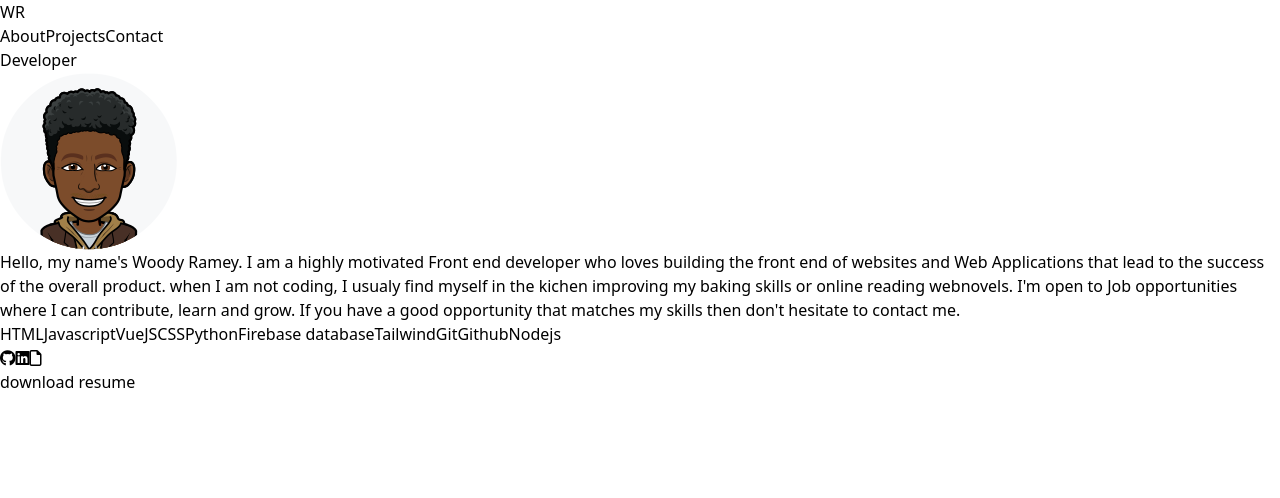
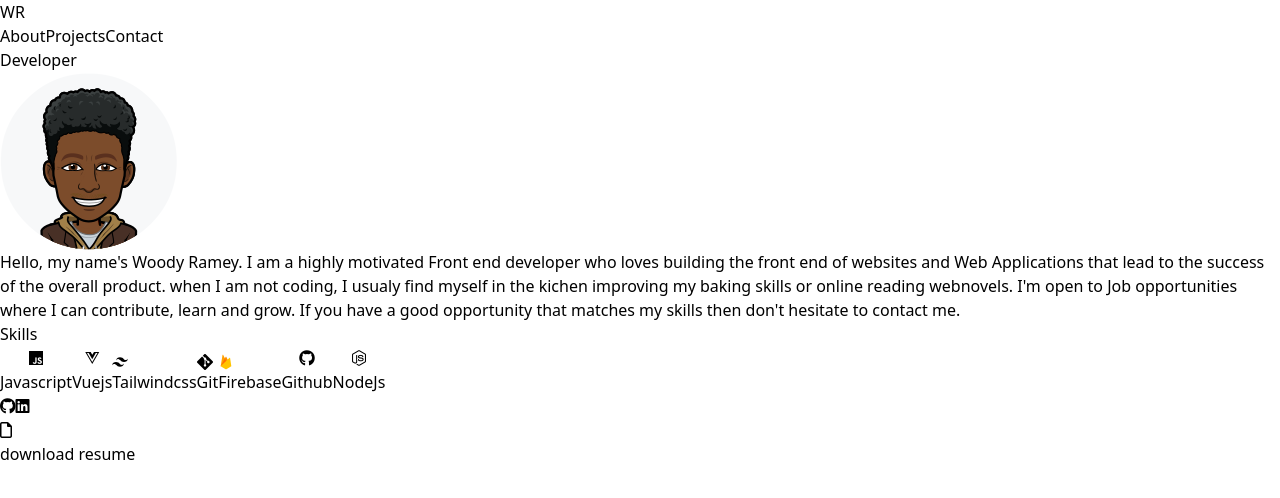
Before and after one commit to woodyrr/My-Portfolio, a Vue app: page / in a window 1280 px wide. Shown: the top 498 px of the page. Built offline with nearby package versions, Linux system fonts and the light colour scheme.

Commit message:
Add files via upload

```diff
--- a/src/App.vue
+++ b/src/App.vue
@@ -30,22 +30,6 @@ const toggleBackgroundColor = (index) => {
 let project = ref(false)
 let about = ref(true)
 let contact = ref(false)
-// const proj = () =>{
-//   contact = true
-//   about = false
-//   contact = false
-//   console.log("hey")
-// }
-// let abo = function(){
-//   project = false
-//   contact = false
-
-// }
-// const conta = function(){
-//   project = false
-//   about = false
-// }
-
 
 </script>
 
@@ -58,10 +42,6 @@ let contact = ref(false)
         <button class="px-3 py-1 rounded-xl duration-500 hover:text-gray-400 " :style="{ backgroundColor: buttons[1].backgroundColor}" @click="toggleBackgroundColor(1), project = true, about = false, contact = false">Projects</button>
         <button class="px-3 py-1 rounded-xl duration-500 hover:text-gray-400 " :style="{ backgroundColor: buttons[2].backgroundColor}" @click="toggleBackgroundColor(2), contact = true, project = false, about = false">Contact</button>
       </header>
-      <!-- <button id="light/dark" class="flex gap-2 bg-gray-300 px-4 py-2 rounded-xl">
-          <i class="fa-solid fa-moon"></i>
-          <i class="fa-regular fa-sun"></i>
-      </button> -->
       <h2 class="text-[17px]">Developer</h2>
     </div>
     <section v-if="project" class="flex flex-col gap-16">
@@ -70,7 +50,7 @@ let contact = ref(false)
     <section v-else-if="contact" class="">
       <contacts/>
     </section>
-    <section v-else-if="about" class="grid grid-cols-1 sm:grid-cols-2 xl:grid-cols-4 gap-3 px-[4%] sm:px-[12%] w-full">
+    <section v-else-if="about" class="grid grid-cols-2 sm:grid-cols-2 xl:grid-cols-4 gap-2 sm:gap-3 px-[4%] sm:px-[12%] w-full">
       <abouts />
     </section>
 
@@ -79,7 +59,6 @@ let contact = ref(false)
 
   </section>
 
-  <!-- <RouterView /> -->
 </template>
 <style>
 /* img{
--- a/src/components/About.vue
+++ b/src/components/About.vue
@@ -1,6 +1,7 @@
 <template>
-    <div class="sm:col-span-2 bg-green-100 border flex flex-col gap-3 py-2 px-3 justify-center items-start rounded-3xl">
+    <div class="col-span-2 bg-green-100 border flex flex-col gap-3 py-2 px-3 justify-center items-start rounded-3xl">
         <img src="../assets/woodys-bitmoji.png" alt="" srcset="" class=" rounded-lg  max-w[800px] h-[96px] 2xl:h-[132px]" >
+        <!-- <img src="../images/profile pic.jpeg" alt="" srcset="" class=" rounded-full  max-w-[800px] h-[96px] 2xl:h-[132px]" > -->
         <h1 class="font-semibold">
             Hello, my name's Woody Ramey.
             I am a highly motivated Front end developer who loves building the front end of websites and Web Applications that lead to the success of the overall product.
@@ -9,33 +10,61 @@
 
         </h1>
     </div>
-    <div class=" bg-white flex items-center justify-center rounded-2xl">
-        <div class="grid grid-cols-2 lg:grid-cols-3 gap-2 py-3 xl:py-0">
-            <button class=" p-2 duration-200 font-semibold hover:bg-gray-200 border rounded-lg ">HTML</button>
-            <button class=" p-2 duration-200 font-semibold hover:bg-yellow-200 border rounded-lg">Javascript</button>
-            <button class=" p-2 duration-200 font-semibold hover:bg-green-200 border rounded-lg">VueJS</button>
-            <button class=" p-2 duration-200 font-semibold hover:bg-blue-600 border rounded-lg">CSS</button>
-            <button class=" p-2 duration-200 font-semibold hover:bg-blue-200 border rounded-lg">Python</button>
-            <button class=" p-2 duration-200 font-semibold hover:bg-yellow-200 border rounded-lg col-span-2">Firebase database</button>
-            <button class=" p-2 duration-200 font-semibold hover:bg-blue-200 border rounded-lg">Tailwind</button>
-            <button class=" p-2 duration-200 font-semibold hover:bg-green-200 border rounded-lg">Git</button>
-            <button class=" p-2 duration-200 font-semibold hover:bg-black border rounded-lg hover:text-white">Github</button>
-            <button class=" p-2 duration-200 font-semibold hover:bg-yellow-200 border rounded-lg">Nodejs</button>
+    <div class=" bg-white flex flex-col gap-3 items-center justify-center rounded-2xl xl:col-span-2 py-3">
+        <div class="text-xl font-semibold">Skills</div>
+        <div class="grid grid-cols-2 lg:grid-cols-3 xl:grid-cols-4 gap-1 sm:gap-2 xl:gap-3 xl:py-0">
+
+
+            <button class=" p-2 duration-200 font-semibold hover:bg-yellow-200 border rounded-lg">
+                <i class="fa-brands fa-js text-3xl xl:text-4xl "></i>
+                <div class="text-sm xl:text-base font-semibold">Javascript</div>
+            </button>
+            <button class=" p-2 duration-200 font-semibold hover:bg-green-200 border rounded-lg flex flex-col items-center">
+                <i class="fa-brands fa-vuejs  text-3xl xl:text-4xl"></i>
+                <div class="text-sm xl:text-base font-semibold">Vuejs</div>
+            </button>
+
+            <button class=" p-2 duration-200 font-semibold hover:bg-blue-200 border rounded-lg">
+                <svg stroke="currentColor" fill="currentColor" stroke-width="0" role="img" viewBox="0 0 24 24" class="w-8 h-8 xl:w-10 xl:h-10 mx-auto" height="1em" width="1em" xmlns="http://www.w3.org/2000/svg"><path d="M12.001,4.8c-3.2,0-5.2,1.6-6,4.8c1.2-1.6,2.6-2.2,4.2-1.8c0.913,0.228,1.565,0.89,2.288,1.624 C13.666,10.618,15.027,12,18.001,12c3.2,0,5.2-1.6,6-4.8c-1.2,1.6-2.6,2.2-4.2,1.8c-0.913-0.228-1.565-0.89-2.288-1.624 C16.337,6.182,14.976,4.8,12.001,4.8z M6.001,12c-3.2,0-5.2,1.6-6,4.8c1.2-1.6,2.6-2.2,4.2-1.8c0.913,0.228,1.565,0.89,2.288,1.624 c1.177,1.194,2.538,2.576,5.512,2.576c3.2,0,5.2-1.6,6-4.8c-1.2,1.6-2.6,2.2-4.2,1.8c-0.913-0.228-1.565-0.89-2.288-1.624 C10.337,13.382,8.976,12,6.001,12z"></path></svg>
+                <div class="text-sm xl:text-base font-semibold">Tailwindcss</div>
+            </button>
+
+            <button class=" p-2 duration-200 font-semibold hover:bg-green-200 border rounded-lg">
+                <svg stroke="currentColor" fill="currentColor" stroke-width="0" role="img" viewBox="0 0 24 24" class="w-8 h-8 xl:w-10 xl:h-10 mx-auto" height="1em" width="1em" xmlns="http://www.w3.org/2000/svg"><path d="M23.546 10.93L13.067.452c-.604-.603-1.582-.603-2.188 0L8.708 2.627l2.76 2.76c.645-.215 1.379-.07 1.889.441.516.515.658 1.258.438 1.9l2.658 2.66c.645-.223 1.387-.078 1.9.435.721.72.721 1.884 0 2.604-.719.719-1.881.719-2.6 0-.539-.541-.674-1.337-.404-1.996L12.86 8.955v6.525c.176.086.342.203.488.348.713.721.713 1.883 0 2.6-.719.721-1.889.721-2.609 0-.719-.719-.719-1.879 0-2.598.182-.18.387-.316.605-.406V8.835c-.217-.091-.424-.222-.6-.401-.545-.545-.676-1.342-.396-2.009L7.636 3.7.45 10.881c-.6.605-.6 1.584 0 2.189l10.48 10.477c.604.604 1.582.604 2.186 0l10.43-10.43c.605-.603.605-1.582 0-2.187"></path></svg>
+                <div class="text-sm xl:text-base font-semibold">Git</div>
+            </button>
+
+            <button class=" p-2 duration-200 font-semibold hover:bg-yellow-200 border rounded-lg col-span-2">
+                <svg  xmlns="http://www.w3.org/2000/svg"  width="1em" height="1em" viewBox="0 0 48 48"class="w-8 h-8 xl:w-10 xl:h-10 mx-auto" >
+                    <path fill="#ff8f00" d="M8,37L23.234,8.436c0.321-0.602,1.189-0.591,1.494,0.02L30,19L8,37z"></path><path fill="#ffa000" d="M8,36.992l5.546-34.199c0.145-0.895,1.347-1.089,1.767-0.285L26,22.992L8,36.992z"></path><path fill="#ff6f00" d="M8.008 36.986L8.208 36.829 25.737 22.488 20.793 13.012z"></path><path fill="#ffc400" d="M8,37l26.666-25.713c0.559-0.539,1.492-0.221,1.606,0.547L40,37l-15,8.743 c-0.609,0.342-1.352,0.342-1.961,0L8,37z"></path>
+                </svg>
+                <div class="text-sm xl:text-base font-semibold">Firebase</div>
+            </button>
+
+
+            <button class=" p-2 duration-200 font-semibold hover:bg-black border rounded-lg hover:text-white">
+                <i class="fa-brands fa-github text-3xl xl:text-4xl"></i>
+                <div class="text-sm xl:text-base font-semibold">Github</div>
+            </button>
+            <button class=" p-2 duration-200 font-semibold hover:bg-yellow-200 border rounded-lg">
+                <i class="fa-brands fa-node-js text-3xl text-yellow-700 xl:text-4xl"></i>
+                <div class="text-sm xl:text-base font-semibold">NodeJs</div>
+            </button>
         </div>
     </div>
-    <a href="https://github.com/woodyrr" target="_blank" class=" bg-white flex items-center rounded-full sm:rounded-none justify-center sm:rounded-r-full sm:rounded-tr-full ">
-        <i class="fa-brands fa-github p-2  text-[50px] sm:text-[130px] lg:text-[170px] xl:text-[200px] duration-300 hover:text-purple-600 "></i>
-    </a>
-    <a href="https://www.linkedin.com/in/woody-ramey-b84152267/" target="_blank" class="bg-white flex items-center rounded-full  justify-center sm:rounded-3xl">
-        <i class="fa-brands fa-linkedin p-2 text-[50px] sm:text-[70px] lg:text-[100px] xl:text-[100px] duration-300 text-blue-600"></i>
-    </a>
+    <div class="grid grid-cols-1 sm:grid-cols-2 px-[10%] bg-white rounded-lg gap-6 py-3">
+        <a href="https://github.com/woodyrr" target="_blank" class="flex items-center justify-center">
+            <i class="fa-brands fa-github text-[60px] sm:text-[70px] xl:text-4xl"></i>
+        </a>
+        <a href="https://www.linkedin.com/in/woody-ramey-b84152267/" target="_blank" class="flex items-center   justify-center ">
+            <i class="fa-brands fa-linkedin  text-blue-600 text-[60px] sm:text-[70px] xl:text-4xl"></i>
+        </a>
+    </div>
+
     <a :href="resume" alt="" srcset="" download class="flex justify-center items-center gap-2 bg-gray-200 rounded-xl">
         <i class="fa-regular fa-file text-[25px] xl:text-[40px]  duration-300 p-2"></i>
         <h3>download resume</h3>
     </a>
-    <!-- <router-link :to="resume">
-        <i class="fa-regular fa-file"></i>
-    </router-link> -->
 </template>
 <script setup>
 import resume from '../assets/WOODY-RAMEY.pdf'
--- a/src/components/Projects.vue
+++ b/src/components/Projects.vue
@@ -1,57 +1,58 @@
 <template>
-<main v-for="item in data" class="">
-    <section class="flex flex-col lg:flex-row gap-3 px-[4%] sm:px-[12%] w-full bg-gray-200 md:bg-transparent py-3 ">
-        <!-- <div class="flex items-center justify-center"> -->
-        <img :src='item.image' alt="" class=" rounded-2xl border border-[rgba(20, 183, 224, 0.8)] w-full lg:w-[500px] xl:w-[450px]">
-        <!-- </div> -->
+<main class="grid grid-cols-1 sm:grid-cols-2 px-[8%] md:px-[10%] lg:px-[12%]  xl:px-[20%] gap-5">
+    <section v-for="item in data">
 
-        <div class="flex flex-col gap-4 w-full">
-            <div class="text-[24px] font-bold text-center ">{{ item.name }}</div>
-            <div class="bg-white sm:col-span-1 p-5 border rounded-3xl xl text-[16px] drop-shadow-xl">{{item.description}}</div>
+            <div class="p-4 rounded-md bg-[#09200685] text-black ">
+                <div class="bg-transparent overflow-hidden relative w-full space-y-5 cursor-pointer">
+                    <div class="relative h-full w-full">
+                            <div class="h-full w-full relative bg-gray-50 dark:bg-[#09090B] rounded-xl" style="transform: none;">
+                                <img alt="image" loading="lazy" decoding="async" data-nimg="1" class="sm:h-[200px] md:h-[200px] lg:h-[250px] xl:h-[300px] w-full object-cover hover:opacity-0 rounded-lg" style="color:transparent; opacity:0.9;"  :src="item.image" >
+                            </div>
 
-            <div class="grid grid-cols-2 gap-1">
-                <div class=" flex flex-col px-2 xl:px-[30%] rounded-2xl bg-gray-300 border">
-                    <div class="flex gap-3 flex-col py-1 2xl:text-center">
-                        <div class=" p-2 duration-200 font-semibold bg-green-100 border rounded-lg ">
-                            {{ item.tech1 }}
+                            <div  class="absolute pt-[42%] top-0 left-0 pl-4 z-40 h-full w-full opacity-0 duration-500 hover:pt-[28%] hover:opacity-100 bg-[#8d968fe0] rounded-sm" >
+                                <div class="flex flex-col gap-1 md:gap-2 lg:gap-3">
+
+                                    <h1 class="text-xl lg:text-2xl font-bold text-white  ">{{ item.name }}</h1>
+                                    <div class="flex items-center gap-1">
+                                        <div v-if="item.tech1 == 'Vuejs'">
+                                            <i class="fa-brands fa-vuejs text-2xl md:text-3xl xl:text-4xl text-green-600"></i>
                                         </div>
-                        <div v-if="item.tech2 " class=" p-2 duration-200 font-semibold bg-green-100 border rounded-lg">
-                            {{ item.tech2 }}
+                                        <div v-if="item.tech4 == 'Javascript'">
+                                            <i class="fa-brands fa-js text-2xl md:text-3xl xl:text-4xl text-yellow-500"></i>
                                         </div>
-                        <div class=" p-2 duration-200 font-semibold bg-green-100 border rounded-lg">
-                            {{ item.tech3 }}
+                                        <div v-if="item.tech2 == 'CSS'">
+                                            <i class="fa-brands fa-css3-alt text-2xl md:text-3xl xl:text-4xl"></i>
                                         </div>
-                        <div class=" p-2 duration-200 font-semibold bg-green-100 border rounded-lg">
-                            {{ item.tech4 }}
+                                        <div v-if="item.tech3 == 'Tailwindcss'">
+                                            <svg stroke="currentColor" fill="currentColor" stroke-width="0" role="img" viewBox="0 0 24 24" class="h-6 w-6 md:w-8 md:h-8  xl:w-10 xl:h-10 mx-auto text-blue-400" height="1em" width="1em" xmlns="http://www.w3.org/2000/svg"><path d="M12.001,4.8c-3.2,0-5.2,1.6-6,4.8c1.2-1.6,2.6-2.2,4.2-1.8c0.913,0.228,1.565,0.89,2.288,1.624 C13.666,10.618,15.027,12,18.001,12c3.2,0,5.2-1.6,6-4.8c-1.2,1.6-2.6,2.2-4.2,1.8c-0.913-0.228-1.565-0.89-2.288-1.624 C16.337,6.182,14.976,4.8,12.001,4.8z M6.001,12c-3.2,0-5.2,1.6-6,4.8c1.2-1.6,2.6-2.2,4.2-1.8c0.913,0.228,1.565,0.89,2.288,1.624 c1.177,1.194,2.538,2.576,5.512,2.576c3.2,0,5.2-1.6,6-4.8c-1.2,1.6-2.6,2.2-4.2,1.8c-0.913-0.228-1.565-0.89-2.288-1.624 C10.337,13.382,8.976,12,6.001,12z"></path></svg>
+                                        </div>
+                                        <div v-if="item.tech4 == 'Firebase'">
+                                            <svg  xmlns="http://www.w3.org/2000/svg"  width="1em" height="1em" viewBox="0 0 48 48"class="w-8 h-8 xl:w-10 xl:h-10 mx-auto" >
+                                                <path fill="#ff8f00" d="M8,37L23.234,8.436c0.321-0.602,1.189-0.591,1.494,0.02L30,19L8,37z"></path><path fill="#ffa000" d="M8,36.992l5.546-34.199c0.145-0.895,1.347-1.089,1.767-0.285L26,22.992L8,36.992z"></path><path fill="#ff6f00" d="M8.008 36.986L8.208 36.829 25.737 22.488 20.793 13.012z"></path><path fill="#ffc400" d="M8,37l26.666-25.713c0.559-0.539,1.492-0.221,1.606,0.547L40,37l-15,8.743 c-0.609,0.342-1.352,0.342-1.961,0L8,37z"></path>
+                                            </svg>
+                                        </div>
+                                    </div>
+                                    <div class="flex gap-4 text-lg  lg:text-3xl items-center">
+                                        <a :href="item.website" target="_blank" placeholder="website">
+                                            <i class="fa-solid fa-globe"></i>
+                                        </a>
+                                        <a :href="item.github">
+                                            <i class="fa-brands fa-github"></i>
+                                        </a>
                                     </div>
 
                                 </div>
-
-                </div>
-                <div class="bg-gray-200 rounded-2xl flex flex-col w-full justify-center gap-2 text-[20px] px-[10%] w-full">
-                    <a :href="item.website" target="_blank" class=" p-2 site flex items-center gap-1 rounded-lg bg-white justify-center">
-                        <div>web</div>
-                        <i class="fa-solid fa-arrow-trend-up"></i>
-                    </a>
-                    <a :href="item.github" target="_blank" class=" p-2 site flex items-center gap-1 rounded-lg bg-white justify-center">
-                        <div>github</div>
-                        <i class="fa-brands fa-github"></i>
-                    </a>
                             </div>
                     </div>
-
-            <!-- <img src="../assets/recipes-two-opal.vercel.app_home (1).png" alt="" srcset=""> -->
                 </div>
-
-        <!-- <div class="bg-white  p-5 border rounded-3xl">{{item.description}}</div> -->
+            </div>
     </section>
-
-    <!-- <img :src=" item.image" alt="" class=" rounded-2xl border border-[rgba(20, 183, 224, 0.8)] max-w[800px] h-[96px] 2xl:h-[132px]"> -->
 
 </main>
 </template>
 
 <script setup>
+import { ref } from 'vue'
 import recipes from '../images/recipes-two-opal.vercel.app_home (1).png'
 import threeb from '../images/threeb.vercel.app_ (1).png'
 import Takes from '../images/best-takes.vercel.app_.png'
@@ -61,21 +62,21 @@ import random from '../images/woodyrr.github.io_random-quotes_.png'
 let data = [
 {
         "id": 0,
-        "name": "Best-Takes",
+        "name": "Voting App",
         "image": Takes,
-        "description": "Voting app where users can create, vote, and comment about their opinions/passions",
+        "description": "",
         "tech1": "Vuejs",
         "tech3": "Tailwindcss",
         "tech4": "Firebase",
-        "website": "https://best-takes.vercel.app/",
-        "github": "https://github.com/woodyrr/BestTakes"
+        "website": "https://recipes-sigma-livid.vercel.app/",
+        "github": "https://github.com/woodyrr/recipes"
 
     },
     {
         "id": 1,
-        "name": "Home-Chef",
+        "name": "Recipes App",
         "image": recipes,
-        "description": "Recipe website that uses the meal DB API with a nice responsive user interface. It uses the mealdb api and googles firebase on the backend. This site provides auth and uses the firestore for data management.",
+        "description": "This is recipe website that uses the meal DB API with a nice responsive user interface. It uses the mealdb api and googles firebase on the backend. This site provides auth and uses the firestore for data management. This was originaly for a front-end challenge on devChallenges.io, but I changed the original design a bit and connected a backend to it.",
         "tech1": "Vuejs",
         "tech3": "Tailwindcss",
         "tech4": "Firebase",
@@ -85,9 +86,9 @@ let data = [
     },
     {
         "id": 2,
-        "name": "Soleilla",
+        "name": "E-commerce App",
         "image": Soleilla,
-        "description": "An E-commerce application where users can shop for candle, lotion, and tea products",
+        "description": "An E-commerse application for buying candle, lotion  and tea products. This project has a special place in my heart because I designed it as the project went on.",
         "tech1": "html",
         "tech2": "CSS",
         "tech3": "Tailwindcss",
@@ -96,19 +97,19 @@ let data = [
         "github": "https://github.com/woodyrr/Soleilla/tree/main2"
 
     },
-    {
-        "id": 3,
-        "name": "Threeb",
-        "image": threeb,
-        "description": "Anime/manga website where user can search for their favorite series to add and save their reading/watching status for next time. This site uses an anime api and taught me how to use use vuejs, Locale storage and apis.",
-        "tech1": "Vuejs",
-        "tech2": "CSS",
-        "tech3": "Tailwindcss",
-        "tech4": "Javascript",
-        "website": "https://threeb.vercel.app/",
-        "github": "https://github.com/woodyrr/TWB"
+    // {
+    //     "id": 3,
+    //     "name": "Anime App",
+    //     "image": threeb,
+    //     "description": "Anime/manga website where user can search for their favorite series to add and save their reading/watching status for next time. This site uses an anime api and taught me how to use use vuejs, Locale storage and apis.",
+    //     "tech1": "Vuejs",
+    //     "tech2": "CSS",
+    //     "tech3": "Tailwindcss",
+    //     "tech4": "Javascript",
+    //     "website": "https://threeb.vercel.app/",
+    //     "github": "https://github.com/woodyrr/TWB"
 
-    },
+    // },
 
     // {
     //     "id": 4,
@@ -139,3 +140,12 @@ let data = [
 ]
 
 </script>
+
+<style>
+/* .content:hover .stuff {
+  display: block;
+  opacity: 1;
+  transform:none;
+} */
+
+</style>
--- a/src/main.js
+++ b/src/main.js
@@ -1,5 +1,5 @@
 import './assets/main.css'
-
+import { MotionPlugin } from '@vueuse/motion'
 import { createApp } from 'vue'
 import App from './App.vue'
 import router from './router'
@@ -7,5 +7,5 @@ import './index.css'
 const app = createApp(App)
 
 app.use(router)
-
+app.use(MotionPlugin)
 app.mount('#app')
```
Also changed, not shown: src/images/profile pic.jpeg (added). Lines whose indentation alone changed are shown as unchanged.
